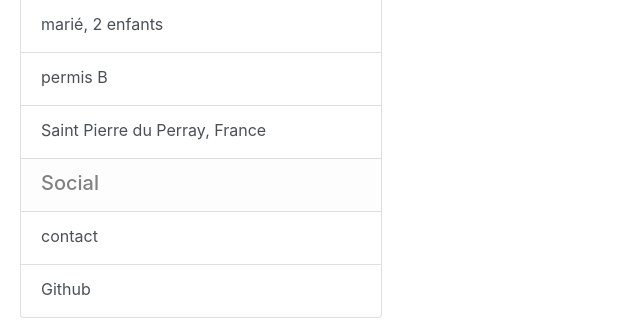
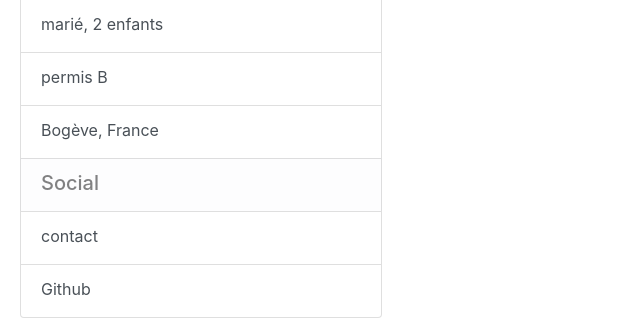
Before and after one commit to thomaroger/cv, a PHP site: template src/templates/header.php in a window 1280 px wide. Shown: the part 183-505 px from the top of the page, without its empty margins (0-640 px from the left). Run offline with PHP 8.4, Linux system fonts and the light colour scheme; the template is opened without the code that fills it, so the values that code supplies are empty.

Commit message:
Update header.php

```diff
--- a/src/templates/header.php
+++ b/src/templates/header.php
@@ -53,7 +53,7 @@
               <p class="mb-1"><i class="fas fa-car"></i> permis B</p>
             </div>
             <div href="#" class="list-group-item list-group-item-action flex-column align-items-start">
-              <p class="mb-1"><i class="fas fa-globe"></i> Saint Pierre du Perray, France</p>
+              <p class="mb-1"><i class="fas fa-globe"></i> Bogève, France</p>
             </div>
             <div href="#" class="list-group-item list-group-item-action flex-column align-items-start list-group-item-light">
               <div class="d-flex w-100 justify-content-between">
```
